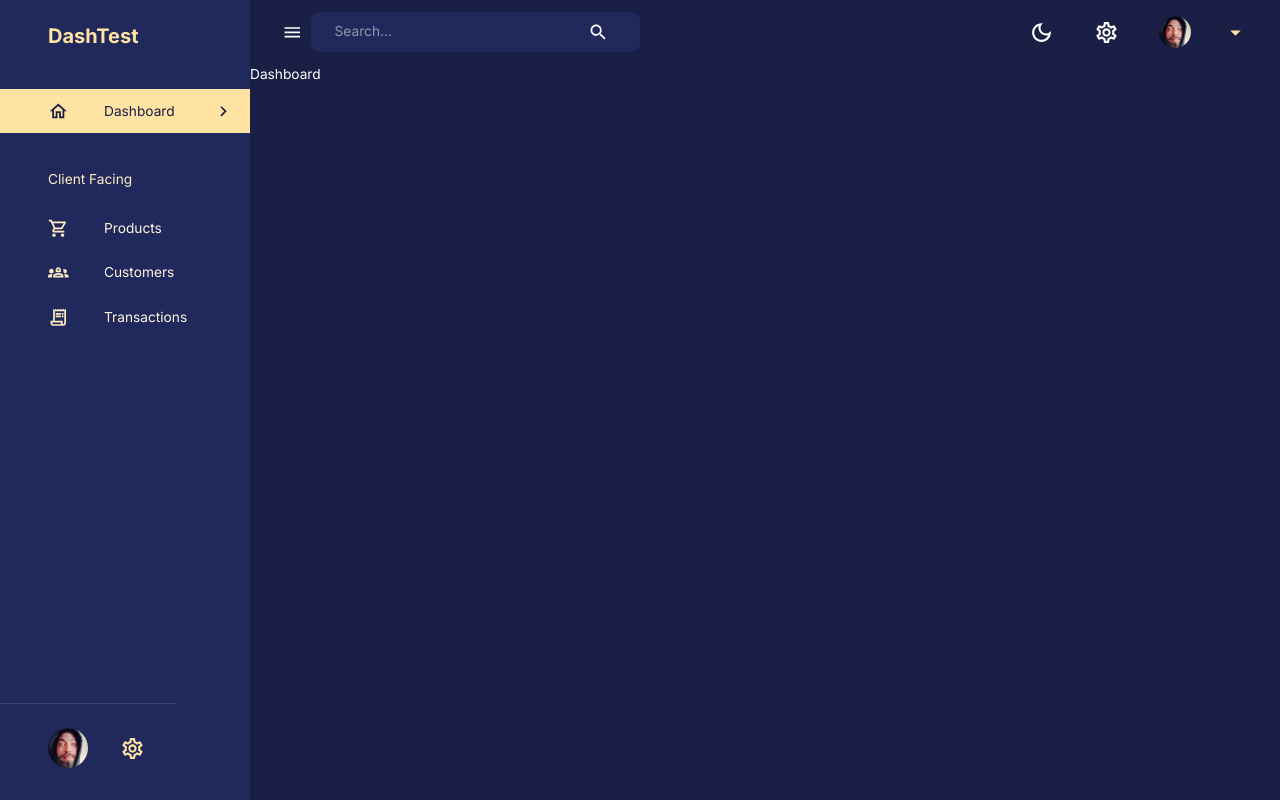
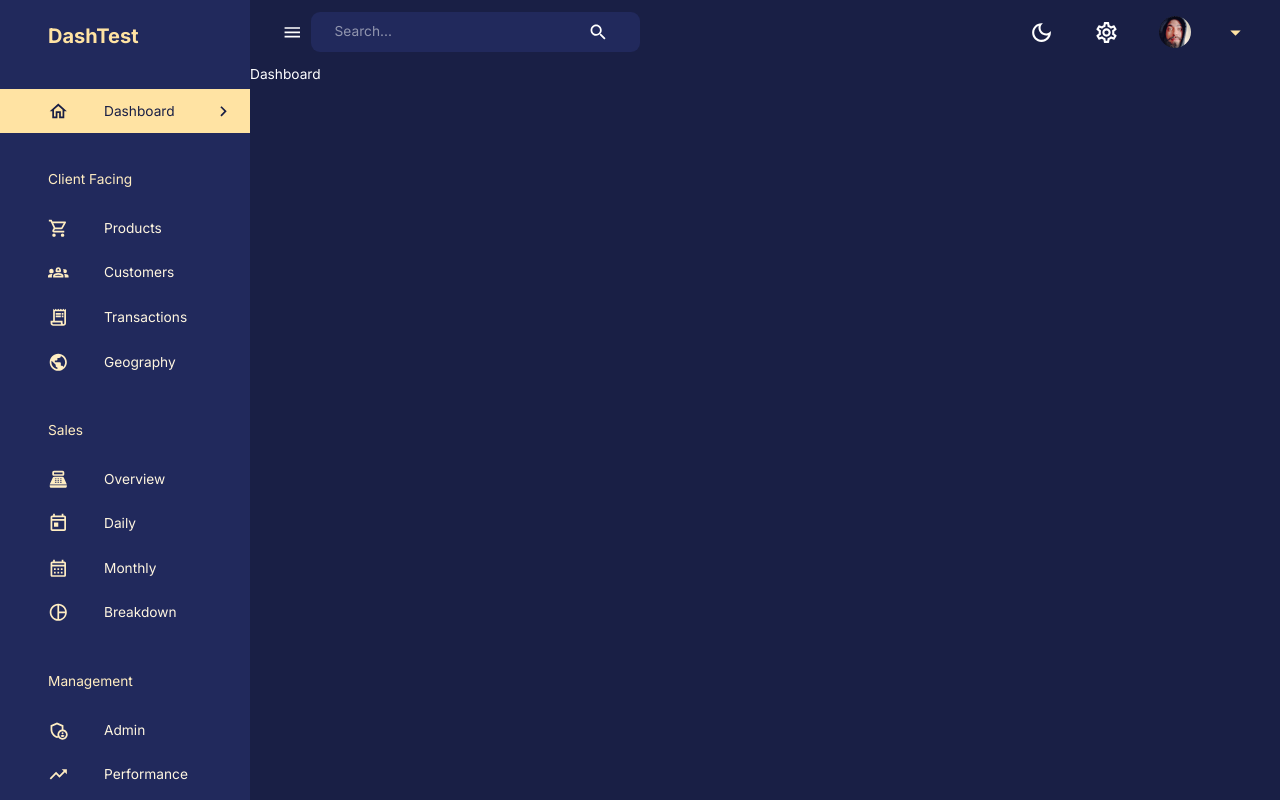
Before and after one commit to MrMhirs/dashtest, a React (Create React App) app in the folder client/: page /dashboard in a window 1280 px wide. Built offline with nearby package versions, Linux system fonts and the light colour scheme; no server answers.

Commit message:
Sidebar Ok

```diff
--- a/client/src/components/Sidebar.jsx
+++ b/client/src/components/Sidebar.jsx
@@ -27,6 +27,7 @@ import {
   AdminPanelSettingsOutlined,
   TrendingUpOutlined,
   PieChartOutlined,
+  Home,
 } from "@mui/icons-material";
 import { useEffect, useState } from "react";
 import { useLocation, useNavigate } from "react-router-dom";
@@ -53,6 +54,42 @@ const navItems = [
   {
     text: "Transactions",
     icon: <ReceiptLongOutlined />,
+  },
+  {
+    text: "Geography",
+    icon: <PublicOutlined />,
+  },
+  {
+    text: "Sales",
+    icon: null,
+  },
+  {
+    text: "Overview",
+    icon: <PointOfSaleOutlined />,
+  },
+  {
+    text: "Daily",
+    icon: <TodayOutlined />,
+  },
+  {
+    text: "Monthly",
+    icon: <CalendarMonthOutlined />,
+  },
+  {
+    text: "Breakdown",
+    icon: <PieChartOutlined />,
+  },
+  {
+    text: "Management",
+    icon: null,
+  },
+  {
+    text: "Admin",
+    icon: <AdminPanelSettingsOutlined />,
+  },
+  {
+    text: "Performance",
+    icon: <TrendingUpOutlined />,
   },
 ];
 
@@ -157,7 +194,7 @@ const Sidebar = ({
             </List>
           </Box>
 
-          <Box position="absolute" bottom="2rem">
+          <Box position="flex" bottom="2rem">
             <Divider />
             <FlexBetween textTransform="none" gap="1rem" m="1.5rem 2rem 0 3rem">
               <Box
```
